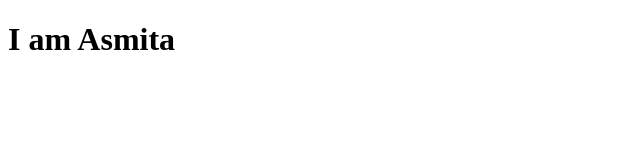
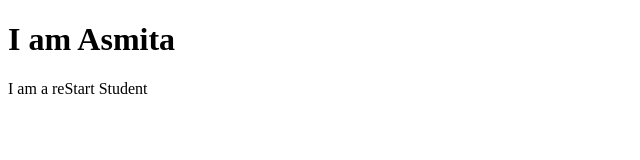
Before and after one commit to Asmita-bit/reStart, a plain HTML site: page index.html in a window 1280 px wide. Shown: the whole page, without its empty margins (0-640 px from the left). Drawn offline with Linux system fonts and the light colour scheme.

Commit message:
change made

```diff
--- a/index.html
+++ b/index.html
@@ -7,5 +7,6 @@
 </head>
 <body>
     <h1>I am Asmita</h1>
+    <p>I am a reStart Student</p>
 </body>
 </html>
```
